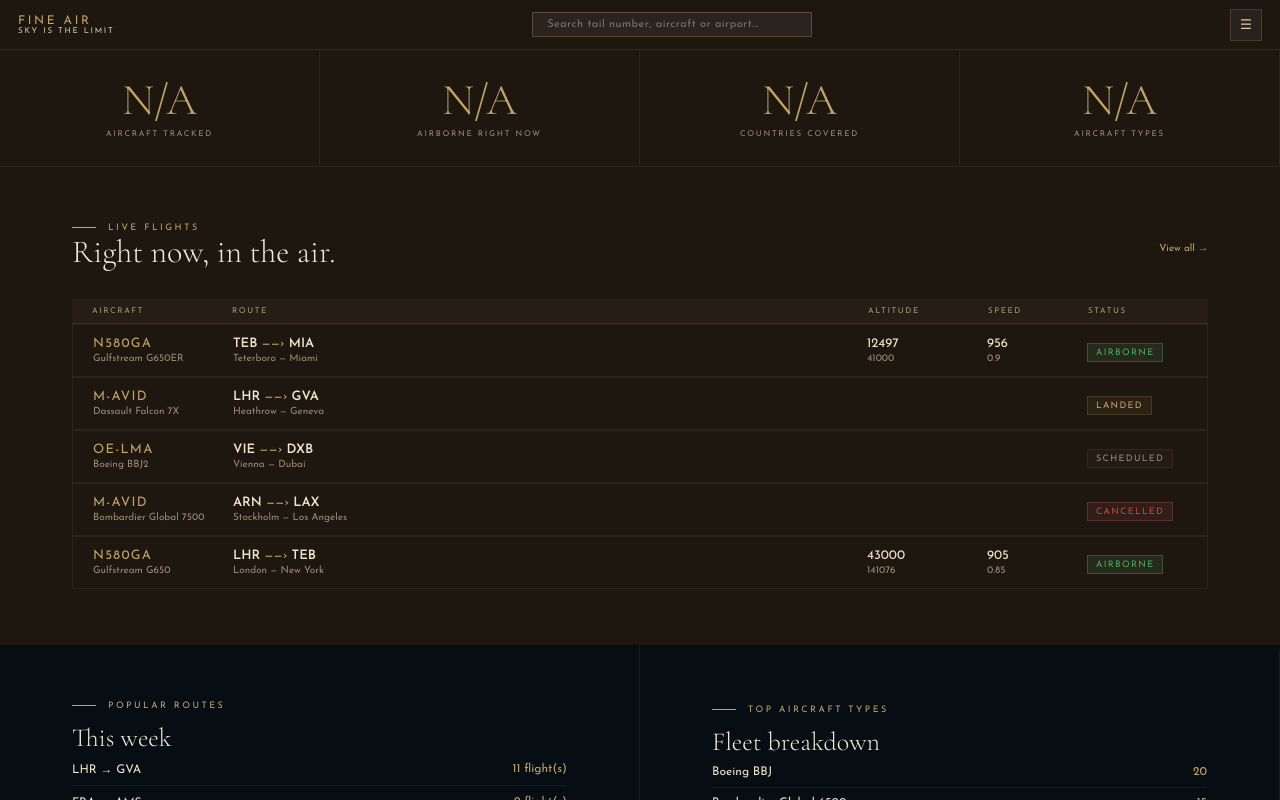
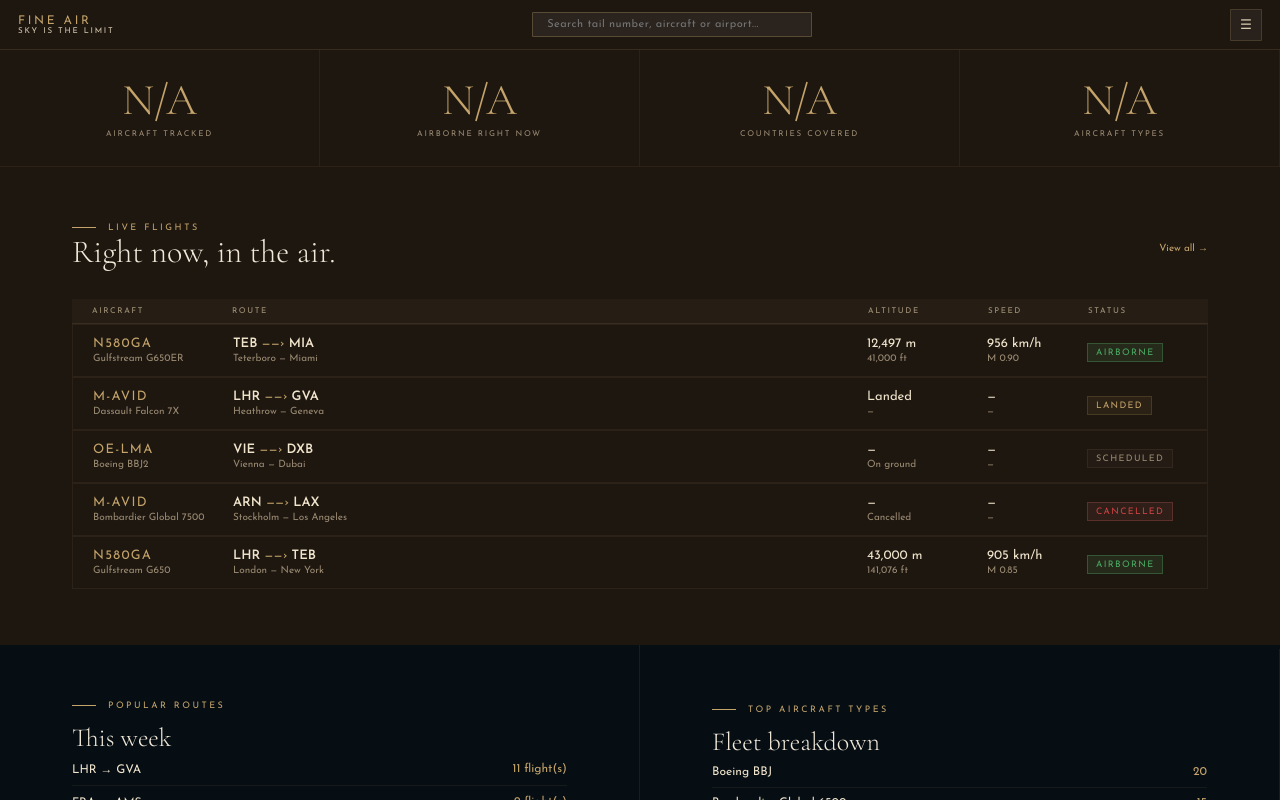
Before and after one commit to Moixiang/Fineair-Tracker, a React (Vite) app in the folder frontend/: page / in a window 1280 px wide. Shown: the top 800 px of the page. Built offline with nearby package versions, Linux system fonts and the light colour scheme; no server answers.

Commit message:
Update home.jsx

```diff
--- a/frontend/src/pages/home.jsx
+++ b/frontend/src/pages/home.jsx
@@ -1,5 +1,5 @@
 import "../home.css";
-import { useState, useEffect } from "react";
+import { useState, useEffect, useMemo } from "react";
 import flightsData from "../TestData/flights.json";
 
 export const API_BASE = "API";
@@ -47,7 +47,8 @@ export default function Home() {
     fetchFlights();
   }, []);
 
-  const popularRoutes = flights
+  const popularRoutes = useMemo(() => {
+    return flights
       .reduce((acc, flight) => {
         const route = `${flight.from} → ${flight.to}`;
         const existing = acc.find((r) => r.route === route);
@@ -60,8 +61,10 @@ export default function Home() {
       }, [])
       .sort((a, b) => b.flights - a.flights)
       .slice(0, 4);
+  }, [flights]);
 
-  const fleetBreakdown = flights
+  const fleetBreakdown = useMemo(() => {
+    return flights
       .reduce((acc, flight) => {
         const existing = acc.find((a) => a.name === flight.aircraftType);
         if (existing) {
@@ -77,6 +80,34 @@ export default function Home() {
       }, [])
       .sort((a, b) => b.count - a.count)
       .slice(0, 4);
+  }, [flights]);
+
+  function formatAltitude(flight) {
+    if (flight.status === "LANDED") return "Landed";
+    if (flight.status === "SCHEDULED") return "—";
+    return flight.altitude
+      ? `${flight.altitude.toLocaleString("en-US")} m`
+      : "—";
+  }
+
+  function formatAltitudeFt(flight) {
+    if (flight.status === "LANDED") return "—";
+    if (flight.status === "SCHEDULED") return "On ground";
+    if (flight.status === "CANCELLED") return "Cancelled";
+    return flight.altitudeFt
+      ? `${flight.altitudeFt.toLocaleString("en-US")} ft`
+      : "—";
+  }
+
+  function formatSpeed(flight) {
+    if (flight.status !== "AIRBORNE") return "—";
+    return flight.speed ? `${flight.speed} km/h` : "—";
+  }
+
+  function formatMach(flight) {
+    if (flight.status !== "AIRBORNE") return "—";
+    return flight.mach ? `M ${flight.mach.toFixed(2)}` : "—";
+  }
 
   return (
     <div className="mainSite">
@@ -145,12 +176,16 @@ export default function Home() {
                   </span>
                 </td>
                 <td className="row">
-                  <span className="flightAltitude">{flight.altitude}</span>
-                  <span className="flightAltitude-ft">{flight.altitudeFt}</span>
+                  <span className="flightAltitude">
+                    {formatAltitude(flight)}
+                  </span>
+                  <span className="flightAltitude-ft">
+                    {formatAltitudeFt(flight)}
+                  </span>
                 </td>
                 <td className="row">
-                  <span className="flightSpeed">{flight.speed}</span>
-                  <span className="flightMach">{flight.mach}</span>
+                  <span className="flightSpeed">{formatSpeed(flight)}</span>
+                  <span className="flightMach">{formatMach(flight)}</span>
                 </td>
                 <td>
                   <span
```
Lines whose indentation alone changed are shown as unchanged.
